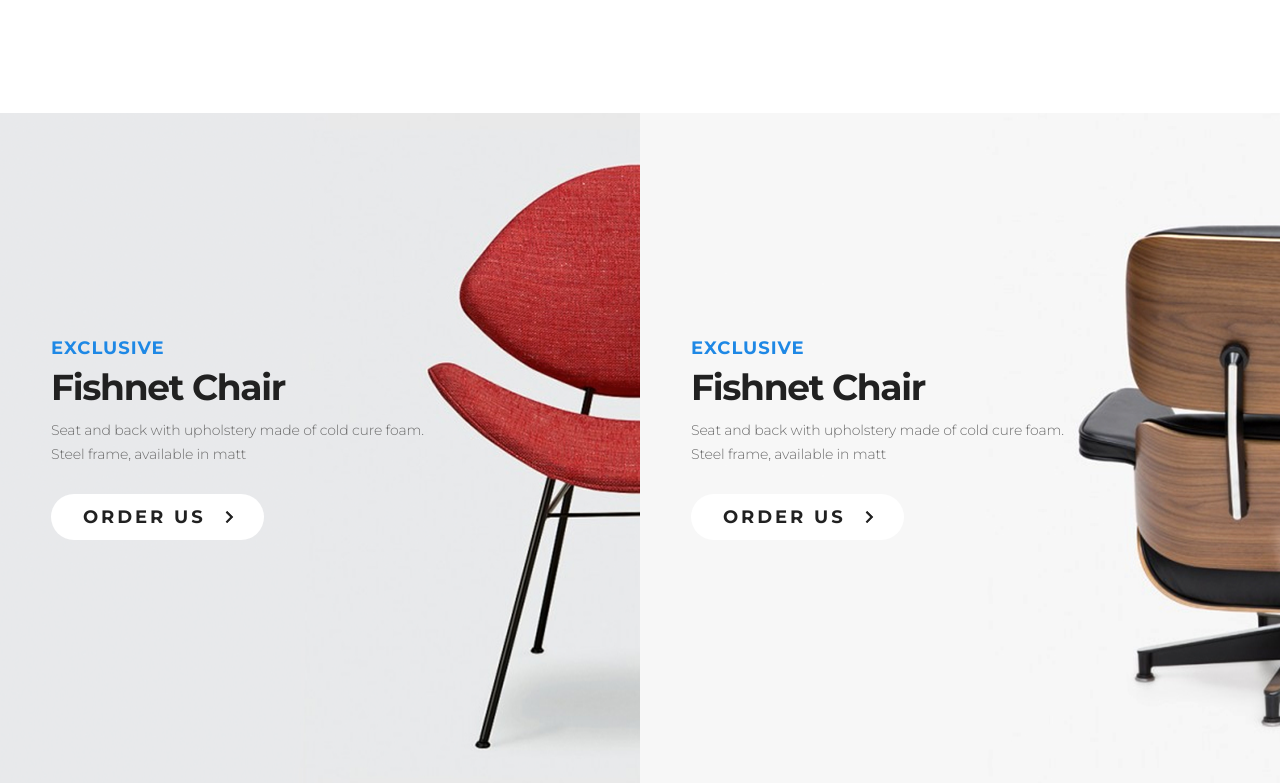
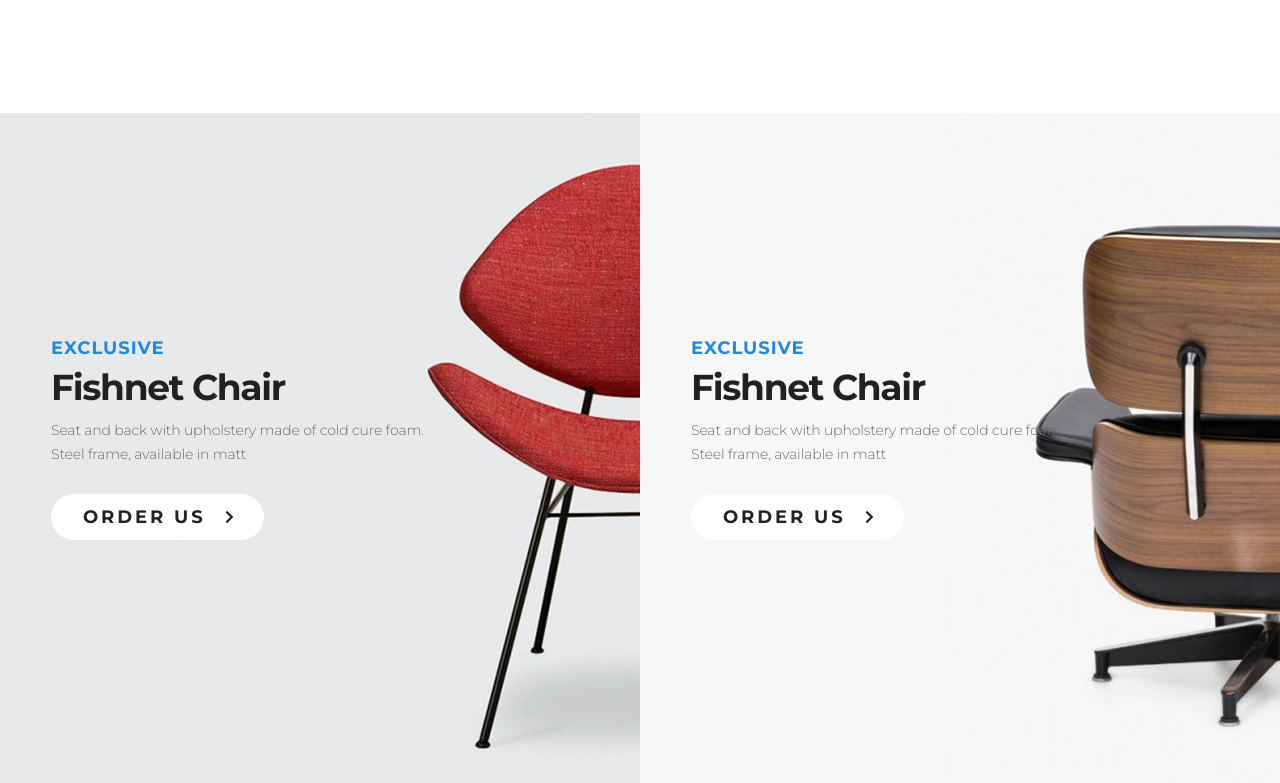
Before and after one commit to YanaLap/Interior, a plain HTML site: page index.html in a window 1280 px wide. Shown: the part 1297-2080 px from the top of the page. Drawn offline with Linux system fonts and the light colour scheme.

Commit message:
fix: change backround position

```diff
--- a/style.css
+++ b/style.css
@@ -81,8 +81,11 @@ body::-webkit-scrollbar {
 
 .header {
    background-image: url(./img/slider__chairs.png);
+   background-color: #f0f0f0;
    max-width: 100%;
    height: auto;
+   background-position-x: right;
+   background-repeat: no-repeat;
 }
 
 .chair__category {
@@ -305,8 +308,8 @@ body::-webkit-scrollbar {
    background-image: url(./img/slider__chair_\ red.png);
    background-color: #e8e9eb;
    padding-bottom: 267px;
-  background-position-x: right;
-  background-repeat: no-repeat;
+   background-position-x: right;
+   background-repeat: no-repeat;
 }
 
 .chair__container {
@@ -316,6 +319,9 @@ body::-webkit-scrollbar {
 .chair_brown {
    width: 50%;
    background-image: url(./img/slider__chair_\ brown.png);
+   background-color: #f7f7f7;
+   background-position-x: right;
+   background-repeat: no-repeat;
 }
 
 .chair__exclusive {
```
Also changed, not shown: index.html (+1 -1 lines).
